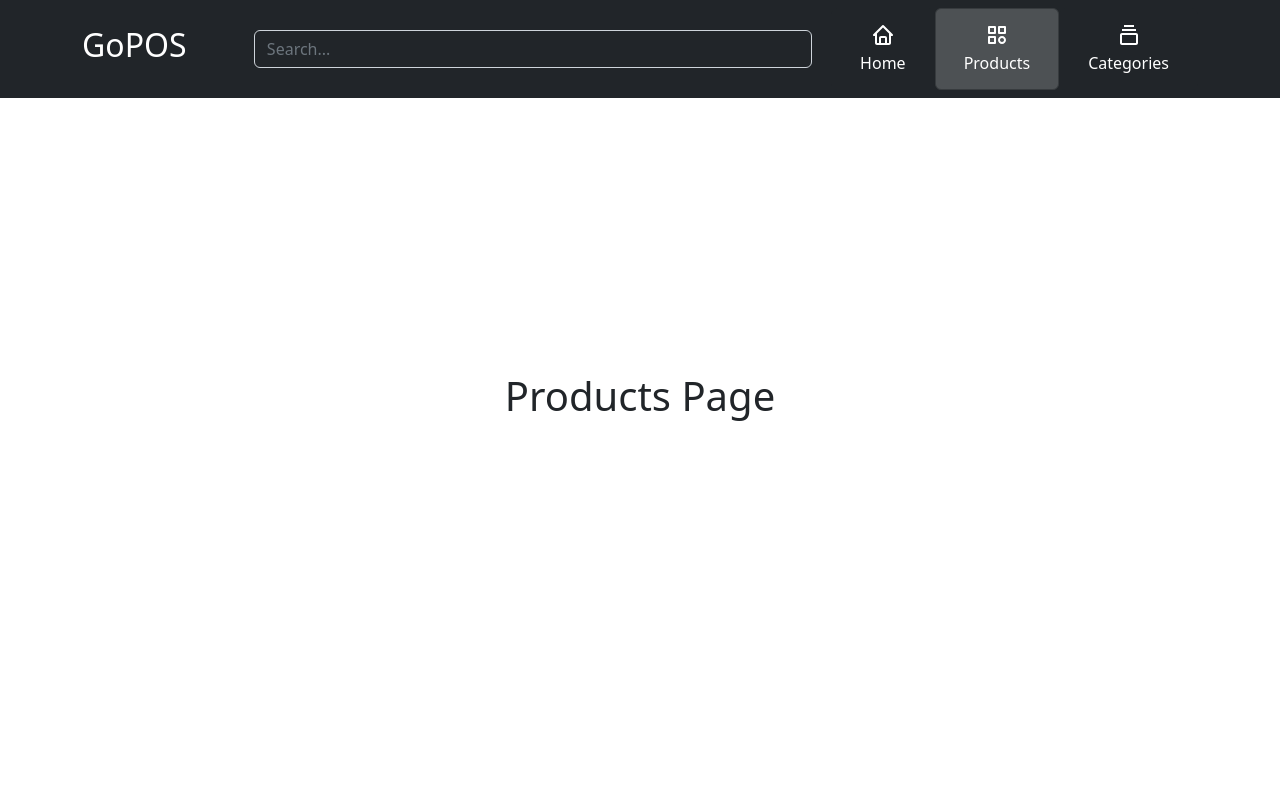
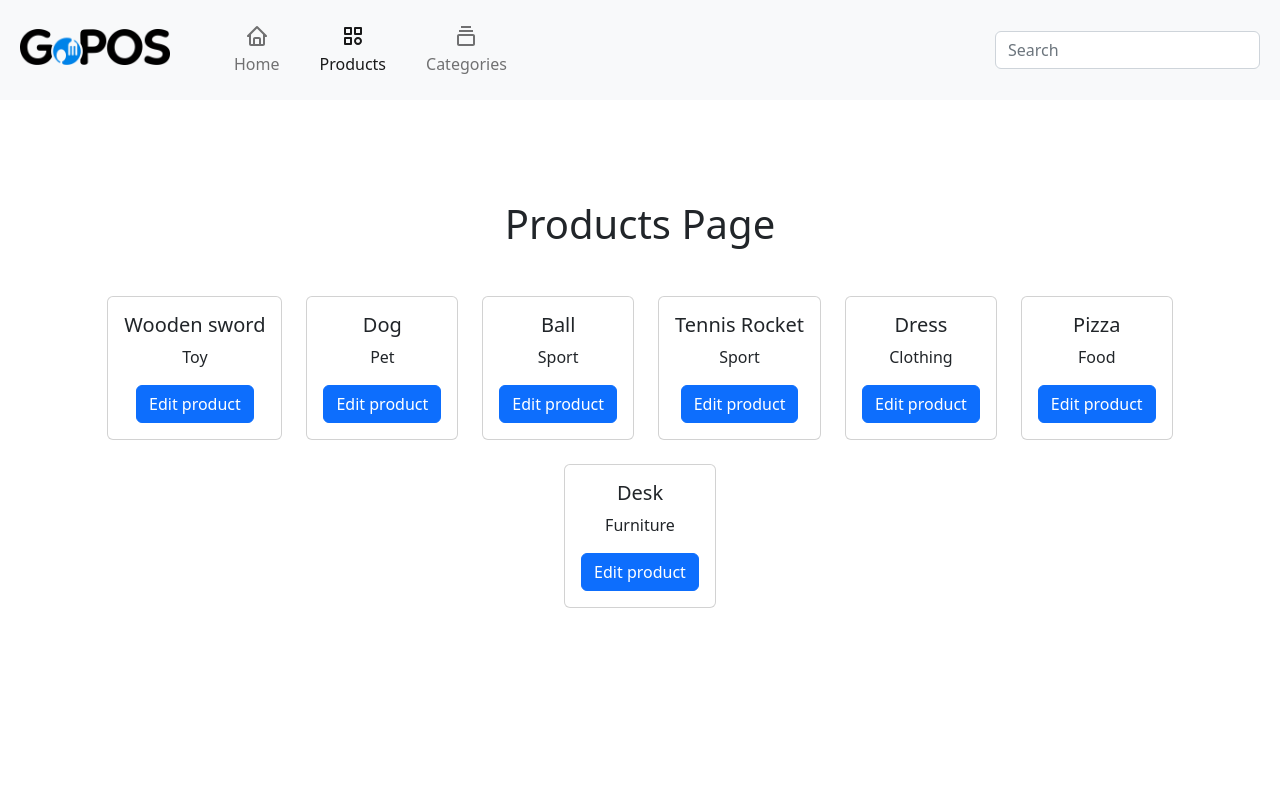
Before and after one commit to stachujone5/CRUD, a Next.js app: page /products in a window 1280 px wide. Shown: the top 800 px of the page. Built offline with nearby package versions, Linux system fonts and the light colour scheme.

Commit message:
style: change styling in header

```diff
--- a/components/layout/Footer.tsx
+++ b/components/layout/Footer.tsx
@@ -2,8 +2,8 @@ export const Footer = () => {
   const year = new Date().getFullYear()
 
   return (
-    <footer className='py-3 border-top text-center bg-dark'>
-      <span className='mb-3 mb-md-0 text-white'>© {year} GoPOS, Inc</span>
+    <footer className='py-3 border-top text-center bg-light'>
+      <span className='mb-3 mb-md-0'>© {year} GoPOS, Inc</span>
     </footer>
   )
 }
--- a/components/layout/Header.tsx
+++ b/components/layout/Header.tsx
@@ -1,52 +1,64 @@
 import clsx from 'clsx'
+import Image from 'next/image'
 import Link from 'next/link'
 import { useRouter } from 'next/router'
+import { useRef, useState } from 'react'
 import { BiCategory, BiCollection, BiHome } from 'react-icons/bi'
+import { GiHamburgerMenu } from 'react-icons/gi'
 
 import { CATEGORIES_PATH, INDEX_PATH, PRODUCTS_PATH } from '../../constants/paths'
-import { Container } from '../shared/Container'
+import logo from '../../public/image.webp'
 
 export const Header = () => {
+  const [isOpen, setIsOpen] = useState(false)
+  const collapseRef = useRef<HTMLDivElement>(null)
   const { pathname } = useRouter()
 
   return (
-    <header className='position-fixed w-100 px-3 py-2 text-bg-dark bg-dark'>
-      <Container>
-        <div className='d-flex flex-wrap align-items-center justify-content-center justify-content-lg-start'>
+    <header style={{ marginBottom: 100 }}>
+      <nav className='navbar navbar-expand-lg navbar-light bg-light px-2 overflow-hidden'>
+        <div className='container-fluid' ref={collapseRef}>
           <Link href={INDEX_PATH}>
-            <a className='h2 text-white text-decoration-none d-none me-5 d-lg-block'>GoPOS</a>
+            <div style={{ width: '50%', maxWidth: '150px', cursor: 'pointer' }}>
+              <Image src={logo} alt='GoPOS logo' />
+            </div>
           </Link>
-          <form className='mx-auto col-xl-6 me-lg-auto col-12 col-lg-auto mb-3 mb-lg-0 me-lg-3' role='search'>
-            <input className='form-control text-white bg-dark' placeholder='Search...' aria-label='Search' />
-          </form>
-          <ul className='nav col-12 col-lg-auto my-2 justify-content-center my-md-0 text-small'>
-            <li className={clsx('btn btn-dark', pathname === INDEX_PATH && 'active')}>
+          <button className='navbar-toggler' aria-label='Toggle navigation' onClick={() => setIsOpen(prev => !prev)}>
+            <GiHamburgerMenu className='navbar-toggler-icon' />
+          </button>
+          <div className='navbar-collapse ms-lg-5'>
+            <ul className='navbar-nav flex-row justify-content-center gap-2 me-lg-auto mb-lg-0'>
+              <li className='nav-link'>
                 <Link href={INDEX_PATH}>
-                <a className='nav-link text-white'>
-                  <BiHome style={{ width: 24, height: 24 }} className='bi d-block mx-auto mb-1' />
+                  <a className={clsx('nav-link', pathname === INDEX_PATH && 'active')}>
+                    <BiHome style={{ width: 24, height: 24 }} className='bi d-lg-block mx-lg-auto mb-1 d-none' />
                     Home
                   </a>
                 </Link>
               </li>
-            <li className={clsx('btn btn-dark', pathname === PRODUCTS_PATH && 'active')}>
+              <li className='nav-link'>
                 <Link href={PRODUCTS_PATH}>
-                <a className='nav-link text-white'>
-                  <BiCategory style={{ width: 24, height: 24 }} className='bi d-block mx-auto mb-1' />
+                  <a className={clsx('nav-link', pathname === PRODUCTS_PATH && 'active')}>
+                    <BiCategory style={{ width: 24, height: 24 }} className='bi d-lg-block mx-lg-auto mb-1 d-none' />
                     Products
                   </a>
                 </Link>
               </li>
-            <li className={clsx('btn btn-dark', pathname === CATEGORIES_PATH && 'active')}>
+              <li className='nav-link'>
                 <Link href={CATEGORIES_PATH}>
-                <a className='nav-link text-white'>
-                  <BiCollection style={{ width: 24, height: 24 }} className='bi d-block mx-auto mb-1' />
+                  <a className={clsx('nav-link', pathname === CATEGORIES_PATH && 'active')}>
+                    <BiCollection style={{ width: 24, height: 24 }} className='bi d-lg-block mx-lg-auto mb-1 d-none' />
                     Categories
                   </a>
                 </Link>
               </li>
             </ul>
+            <div>
+              <input className='form-control me-2' type='search' placeholder='Search' aria-label='Search' />
             </div>
-      </Container>
+          </div>
+        </div>
+      </nav>
     </header>
   )
 }
--- a/components/page-contents/CategoriesPageContent.tsx
+++ b/components/page-contents/CategoriesPageContent.tsx
@@ -2,7 +2,7 @@ import Head from 'next/head'
 
 export const CategoriesPageContent = () => {
   return (
-    <div className='d-flex flex-column align-items-center justify-content-center min-vh-100'>
+    <div className='text-center min-vh-100'>
       <Head>
         <title>Categories</title>
       </Head>
--- a/components/page-contents/HomePageContent.tsx
+++ b/components/page-contents/HomePageContent.tsx
@@ -17,7 +17,7 @@ export const HomePageContent = () => {
   }, [authorization])
 
   return (
-    <div className='d-flex flex-column align-items-center justify-content-center min-vh-100'>
+    <div className='text-center min-vh-100'>
       <Head>
         <title>Home</title>
       </Head>
--- a/components/page-contents/ProductsPageContent.tsx
+++ b/components/page-contents/ProductsPageContent.tsx
@@ -1,12 +1,55 @@
 import Head from 'next/head'
 
 export const ProductsPageContent = () => {
+  const products = [
+    {
+      name: 'Wooden sword',
+      category: 'Toy'
+    },
+    {
+      name: 'Dog',
+      category: 'Pet'
+    },
+    {
+      name: 'Ball',
+      category: 'Sport'
+    },
+    {
+      name: 'Tennis Rocket',
+      category: 'Sport'
+    },
+    {
+      name: 'Dress',
+      category: 'Clothing'
+    },
+    {
+      name: 'Pizza',
+      category: 'Food'
+    },
+    {
+      name: 'Desk',
+      category: 'Furniture'
+    }
+  ]
   return (
-    <div className='d-flex flex-column align-items-center justify-content-center min-vh-100'>
+    <div className='text-center min-vh-100'>
       <Head>
         <title>Products</title>
       </Head>
-      <h1>Products Page</h1>
+      <h1 className='mb-5'>Products Page</h1>
+      <div className='d-flex justify-content-center flex-wrap gap-4'>
+        {products.map(p => (
+          <div className='card' key={Math.random()}>
+            <div className='card-body'>
+              <h5 className='card-title'>{p.name}</h5>
+              <p className='card-text'>{p.category}</p>
+              <a href='#' className='btn btn-primary'>
+                Edit product
+              </a>
+            </div>
+          </div>
+        ))}
+      </div>
     </div>
   )
 }
```
Also changed, not shown: public/image.webp (added). Lines whose indentation alone changed are shown as unchanged.
